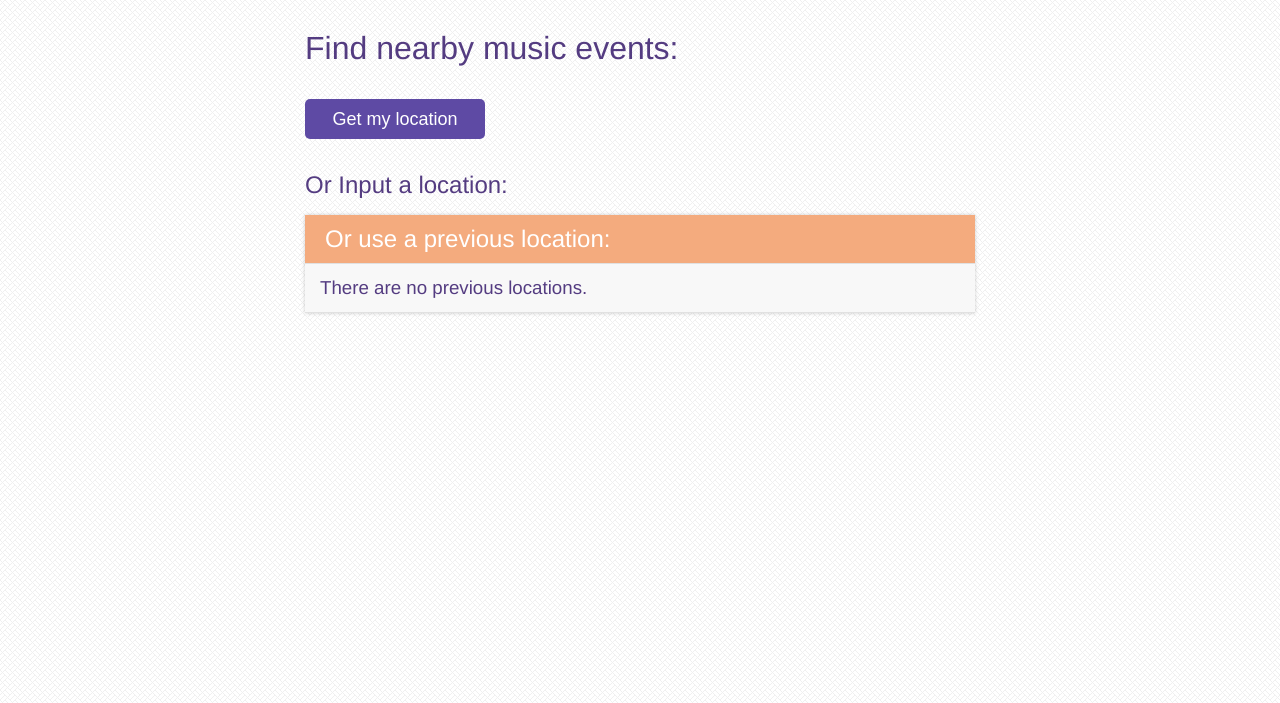
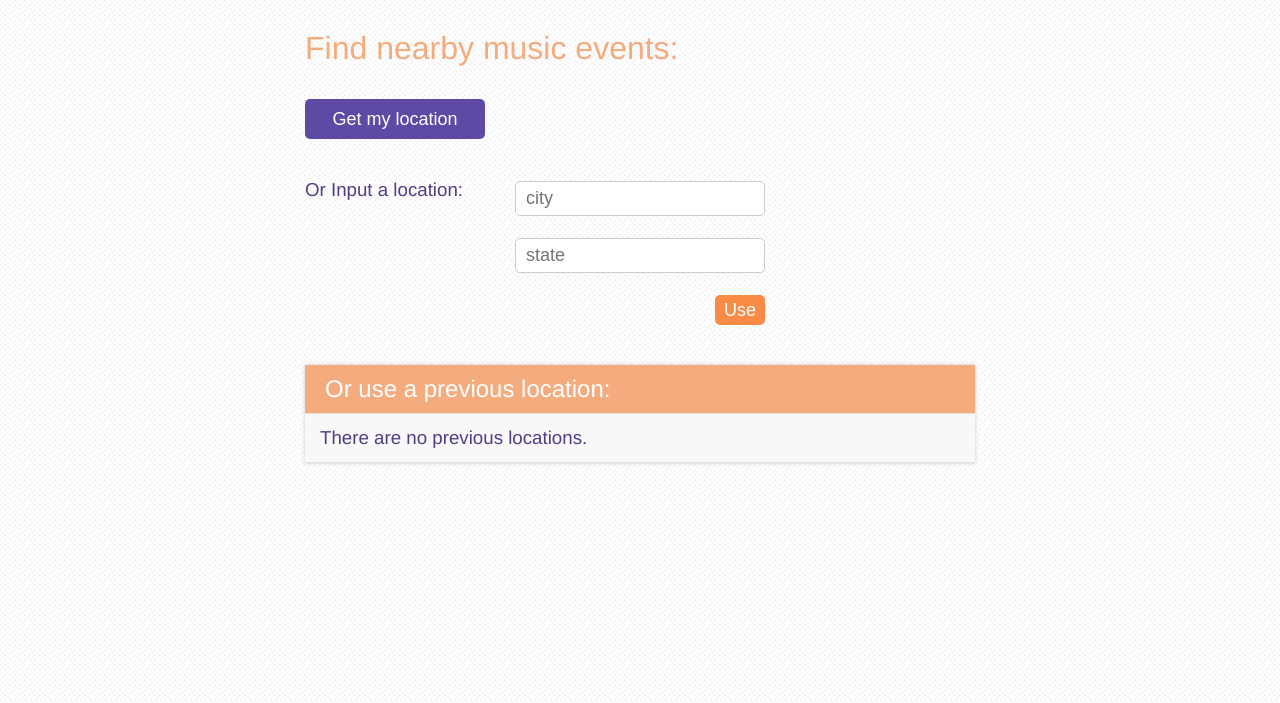
Before and after one commit to janmilosh/lastfm, a Django app: page / in a window 1280 px wide. Shown: the part 65-768 px from the top of the page. Run offline with Django 3.2, Linux system fonts and the light colour scheme; the visitor is signed in with stand-in values (Sample User, id 1); data that the repository does not hold is empty; parts of the project's set-up code (start-up, migrations or seed data) failed here and were passed over.

Commit message:
Adds add location feature.

```diff
--- a/events/urls.py
+++ b/events/urls.py
@@ -1,7 +1,7 @@
 from django.conf.urls import include, patterns, url
 
 urlpatterns = patterns('events.views',
-    url(r'^set_location/$', 'save_location'),
+    url(r'^set_location/$', 'set_location'),
     url(r'^get_events/(?P<location_id>\d+)/$', 'get_events'),
     url(r'^delete/(?P<location_id>\d+)/$', 'delete'),
 )
--- a/events/views.py
+++ b/events/views.py
@@ -4,7 +4,7 @@ import datetime
 
 from events.models import Location
 
-def save_location(request):
+def set_location(request):
     city = request.POST.get('city', '')
     state = request.POST.get('state', '')
 
--- a/lastfm/static/css/style.css
+++ b/lastfm/static/css/style.css
@@ -124,6 +124,7 @@ h1, h2, h3, p {
 
 h1 {
   margin-bottom: 30px;
+  color: #F4AB7E;
 }
 
 h2 a {
@@ -214,6 +215,22 @@ input[type="submit"]:hover {
   transition: all .5s ease-in-out;
 }
 
+.location-input input[type="submit"] {
+  width: 50px;
+  height: 30px;
+  background: #FA8B47;
+  float: right;
+  margin-bottom: 40px;
+}
+
+.location-input input[type="submit"]:hover {
+   background: #F4AB7E;
+  -webkit-transition: all .5s ease-in-out;
+  -moz-transition: all .5s ease-in-out;
+  -o-transition: all .5s ease-in-out;
+  transition: all .5s ease-in-out;
+}
+
 button {
   width: 100%;
   height: 40px;
@@ -228,7 +245,7 @@ button {
 
 button#get_location {
   background: #5E4AA4;
-  margin-bottom: 32px;
+  margin-bottom: 40px;
 }
 
 button#get_location:hover {
--- a/lastfm/templates/home.html
+++ b/lastfm/templates/home.html
@@ -24,7 +24,19 @@
         </div>
       </div>
 
-      <h2>Or Input a location:</h2>
+      <div class="row clearfix">
+        <div class="col col-30"><h3>Or Input a location:</h3></div>
+        <div class="col col-40">
+          <form class="location-input" action="/events/set_location/" method="post">
+
+            {% csrf_token %}
+            <input type="text" name="city" placeholder="city" required>
+            <input type="text" name="state" placeholder="state" required>
+            <input type="submit" value="Use">
+
+          </form>
+        </div>
+      </div>
 
       <div class="panel">
         <div class="row clearfix panel-header">
```
